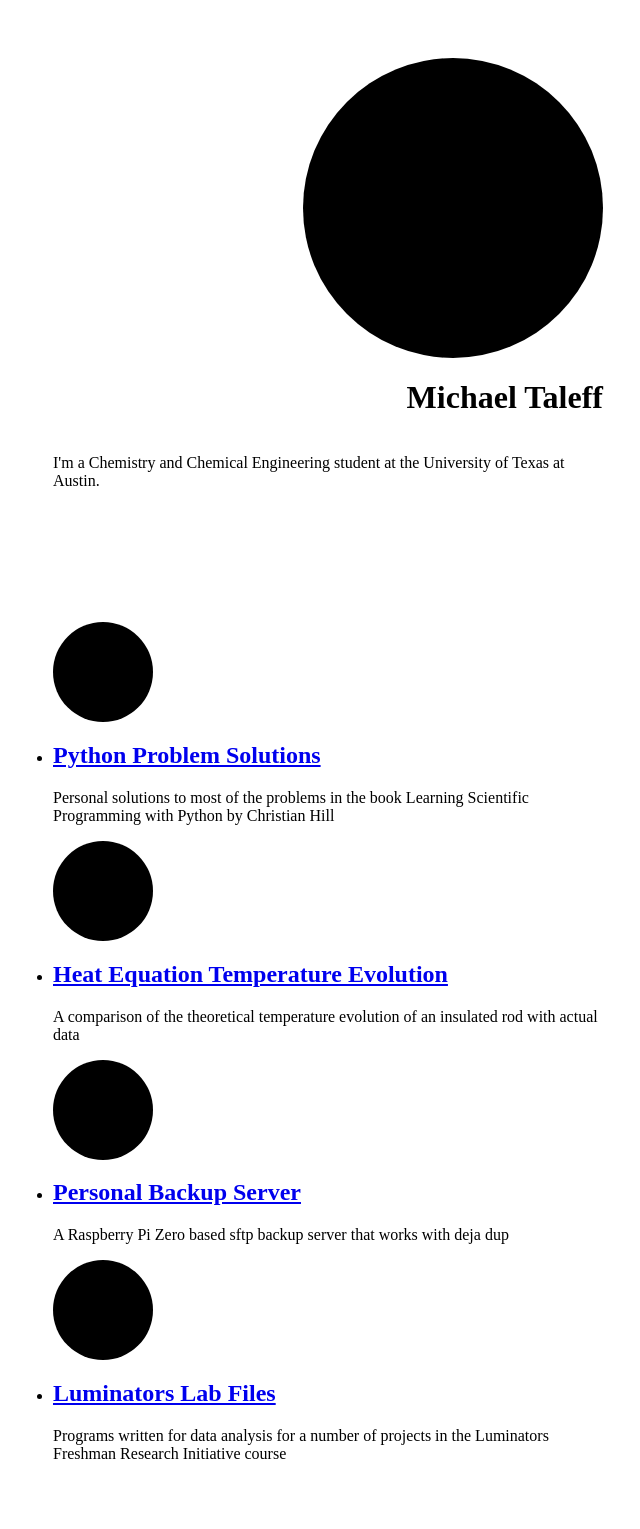
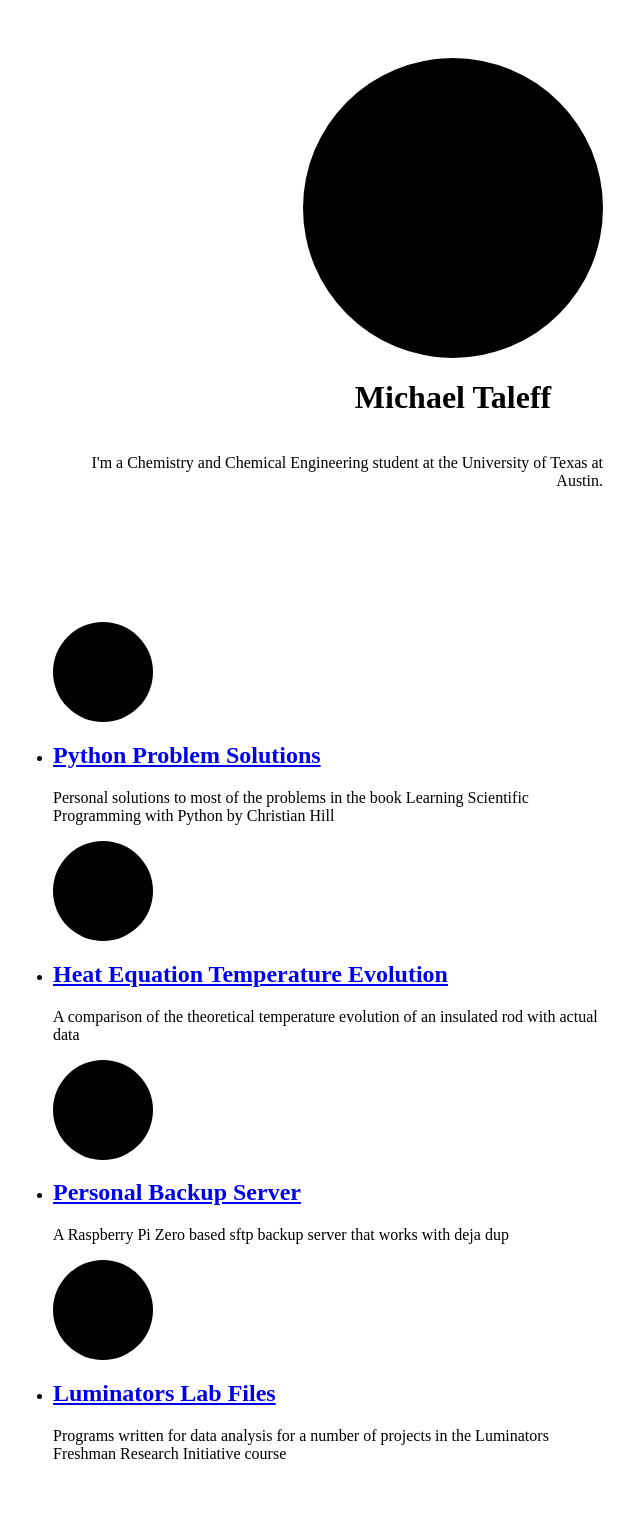
Before and after one commit to taleff/taleff.github.io, a Jekyll site: the page built from index.html, in a window 1280 px wide. Shown: the whole page, without its empty margins (320-960 px from the left). Built offline with Jekyll 4.4.1, drawn with Linux system fonts in a browser that asks for light colours.

Commit message:
Update main.css

```diff
--- a/css/main.css
+++ b/css/main.css
@@ -13,6 +13,15 @@
     display: flex;
     align-items: flex-end;
     flex-direction: column;
+}
+
+.profile-name {
+    width: 300px;
+    text-align: center;
+}
+
+.biography {
+    text-align: right;
 }
 
 .project-list {
```
